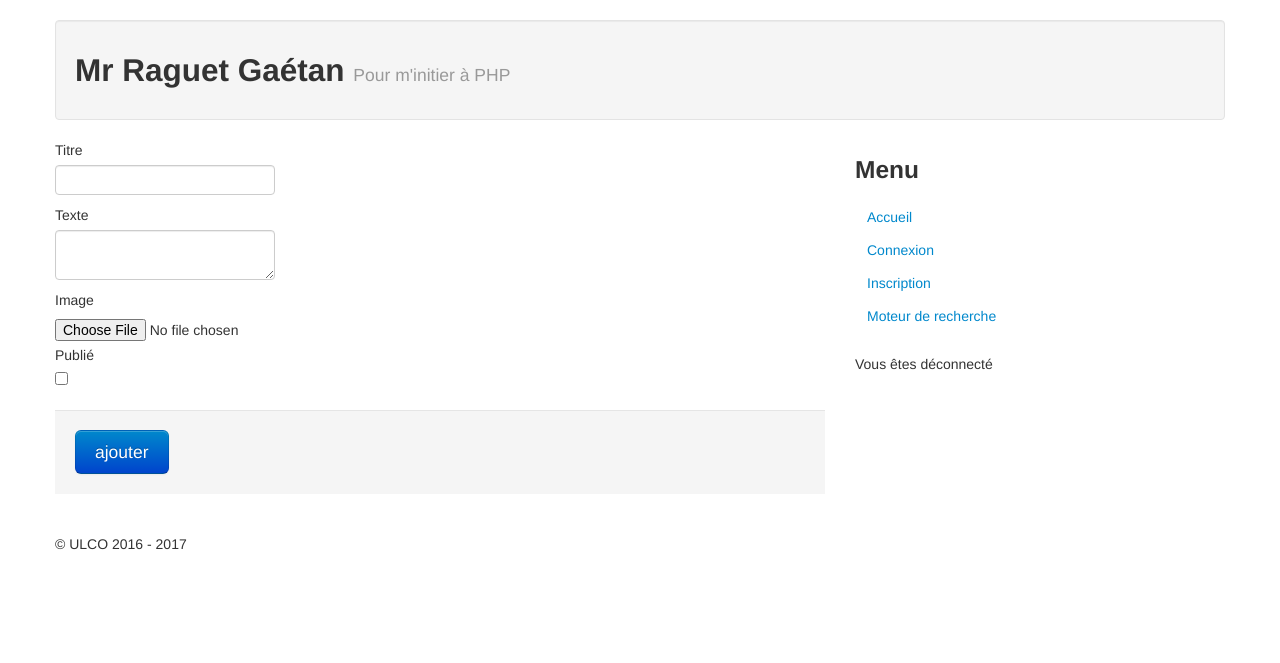
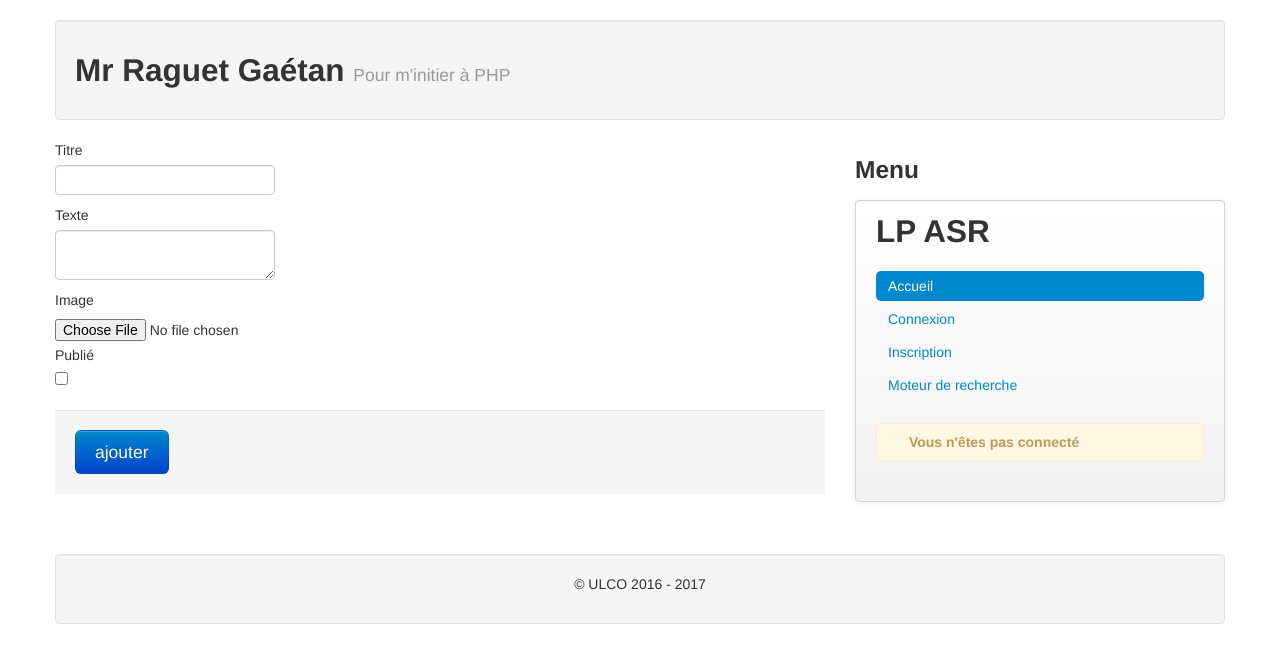
Before and after one commit to azerthe/mojudze, a PHP site: page /article.php in a window 1280 px wide. Shown: the top 663 px of the page. Run offline with PHP 8.4, Linux system fonts and the light colour scheme.

Commit message:
Add files via upload

```diff
--- a/includes/footer.inc.php
+++ b/includes/footer.inc.php
@@ -1,10 +1,12 @@
- </div>
+</div>
 
-      <footer>
-        <p>&copy; ULCO 2016 - 2017</p>
+<footer>
+    <div class="page-header well">
+        <p align="center">&copy; ULCO 2016 - 2017</p>
+    </div>
 
-      </footer>
- </div>
+</footer>
+</div>
 
-  </body>
+</body>
 </html>
--- a/includes/header.inc.php
+++ b/includes/header.inc.php
@@ -1,11 +1,10 @@
-
 <!DOCTYPE html>
 <html lang="fr">
     <head>
         <meta charset="utf-8">
         <title>Mon blog</title>
         <meta name="description" content="Petit blog pour m'initier à PHP">
-    <meta name="author" content="Votre Nom">
+        <meta name="raguet" content="raguet">
 
         <!-- Le HTML5 shim, for IE6-8 support of HTML elements -->
         <!--[if lt IE 9]>
--- a/includes/menu.inc.php
+++ b/includes/menu.inc.php
@@ -1,30 +1,62 @@
 <nav class="span4">
+    <h3>Menu</h3>
 
+    <!--Affichage du menu ainsi que des liens permettant la navigation sur les différentes pages du site-->
+    <div class="navbar-inner">
+        <ul class="nav nav-pills nav-stacked">
+            <nav class="navbar navbar-light bg-faded">
+                <h2 class="navbar-brand mb-0">LP ASR</h2>
+            </nav>
+            <li class="active">
+                <a href="index.php">Accueil</a>
+            </li>
 
+            <li>
+                <a href="connexion.php">Connexion</a>
+            </li>
 
-            <h3>Menu</h3>
-            <ul class="nav nav-pills nav-stacked">
-                <li><a href="index.php">Accueil</a></li>
-                <li><a href="connexion.php">Connexion</a></li>
-                <li><a href="Inscription.php">Inscription</a></li>
-                <li><a href="moteur_recherche.php">Moteur de recherche</a></li>
+            <li>
+                <a href="Inscription.php">Inscription</a>
+            </li>
+
+            <li>
+                <a href="moteur_recherche.php">Moteur de recherche</a>
+            </li>
+
             <br>
+
             <?php
-                  if(isset($_COOKIE['sid'])==TRUE)
+            //on vérifie si le cookie est égale à TRUE pour Afficher si l'utilisateur est connecté
+            if (isset($_COOKIE['sid']) == TRUE)
             {
+                ?>
+                <div class="alert alert-success">
+                    <i class="icon icon-check-circle icon-lg"></i>
+                    <strong>Vous êtes connecté </strong>
+                </div>
+                <?php
+                ?>
+                <li>
+                    <a href="article.php">Rédiger un article</a>
+                </li>
 
-                      echo 'Vous êtes connecté';
-                      ?>
-                      <li><a href="article.php">Rédiger un article</a></li>
-                      <li><a href="deconnexion.php">déconnexion</a></li>
+                <li>
+                    <a href="deconnexion.php">déconnexion</a>
+                </li>
+    </div>
              <?php
              }
-                  if(isset($_COOKIE['sid'])==FALSE)
+             //on vérifie si le cookie est égale à FALSE pour Afficher si l'utilisateur est déconnecté
+             if (isset($_COOKIE['sid']) == FALSE)
              {
-                      echo 'Vous êtes déconnecté';
+             ?>
+                <div class="alert alert-warning">
+                    <i class="icon icon-exclamation-circle icon-lg"></i>
+                    <strong>Vous n'êtes pas connecté</strong>  </ul>
+                </div>
+             <?php
              }
              ?>
         </ul>
-
 </nav>
 </div>
```
Lines whose indentation alone changed are shown as unchanged.
